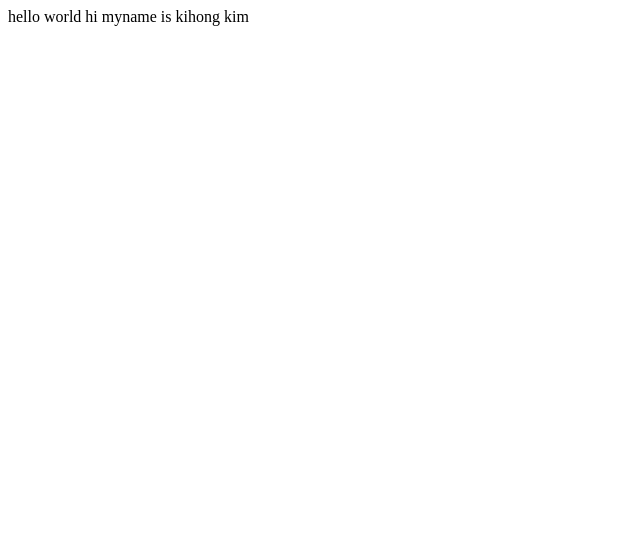
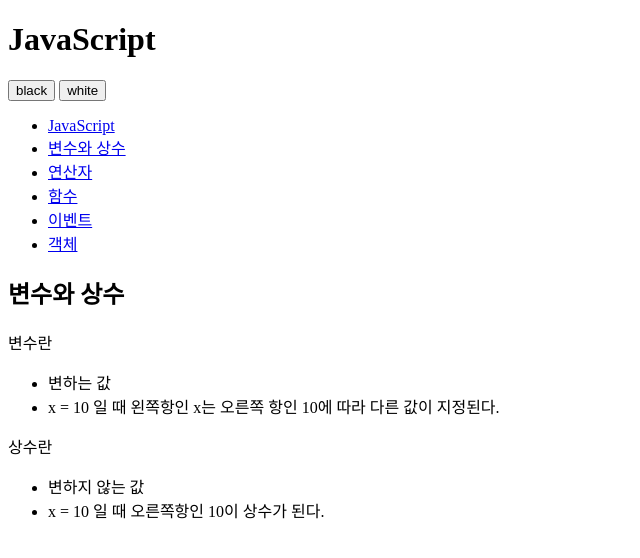
Before and after one commit to armresler/opentutorials_armresler, a plain HTML site: page index.html in a window 1280 px wide. Shown: the whole page, without its empty margins (0-640 px from the left). Drawn offline with Linux system fonts and the light colour scheme.

Commit message:
add html

```diff
--- a/index.html
+++ b/index.html
@@ -1,24 +1,56 @@
 <!DOCTYPE html>
-<html lang="en">
-	<head>
-		<meta charset="utf-8">
+<html>
+		<head>
+			<meta charset="utf-8" />
+		</head>
 
-		<!-- Always force latest IE rendering engine (even in intranet) & Chrome Frame
-		Remove this if you use the .htaccess -->
-		<meta http-equiv="X-UA-Compatible" content="IE=edge,chrome=1">
+<body id="body">
+		<div>
+			<header>
+				<h1>JavaScript</h1>
+			</header>
 
-		<title>index</title>
-		<meta name="description" content="">
-		<meta name="author" content="kh">
+			<div id="toolbar">
+				<input type="button" value="black" />
+				<input type="button" value="white" />
+		</div>
+		<nav>
+			<ul>
+			<li><a href="http://opentutorials.org/course/49/17">JavaScript</a></li>
+			<li><a href="http://opentutorials.org/course/49/16">변수와 상수</a></li>
+			<li><a href="http://opentutorials.org/course/49/18">연산자</a></li>
+			<li><a href="http://opentutorials.org/course/49/19">함수</a></li>
+			<li><a href="http://opentutorials.org/course/49/20">이벤트</a></li>
+			<li><a href="http://opentutorials.org/course/49/21">객체</a></li>
+			</ul>
+		</nav>
 
-		<meta name="viewport" content="width=device-width; initial-scale=1.0">
+		<article>
+			<h2>변수와 상수</h2>
+				<div>
+				<p>변수란</p>
+				<ul>
+					<li>
+						변하는 값
+					</li>
+					<li>
+						x = 10 일 때 왼쪽항인 x는 오른쪽 항인 10에 따라 다른 값이 지정된다.
+					</li>
+				</ul>
+				<p>
+					상수란
+				</p>
+				<ul>
+					<li>
+					변하지 않는 값
+					</li>
+						<li>
+							x = 10 일 때 오른쪽항인 10이 상수가 된다.
+						</li>
+				</ul>
+				</div>
+		</article>
+	</div>
+</body>
 
-		<!-- Replace favicon.ico & apple-touch-icon.png in the root of your domain and delete these references -->
-		<link rel="shortcut icon" href="/favicon.ico">
-		<link rel="apple-touch-icon" href="/apple-touch-icon.png">
-	</head>
-
-	<body>
-		hello world hi myname is kihong kim
-			</body>
 </html>
```
